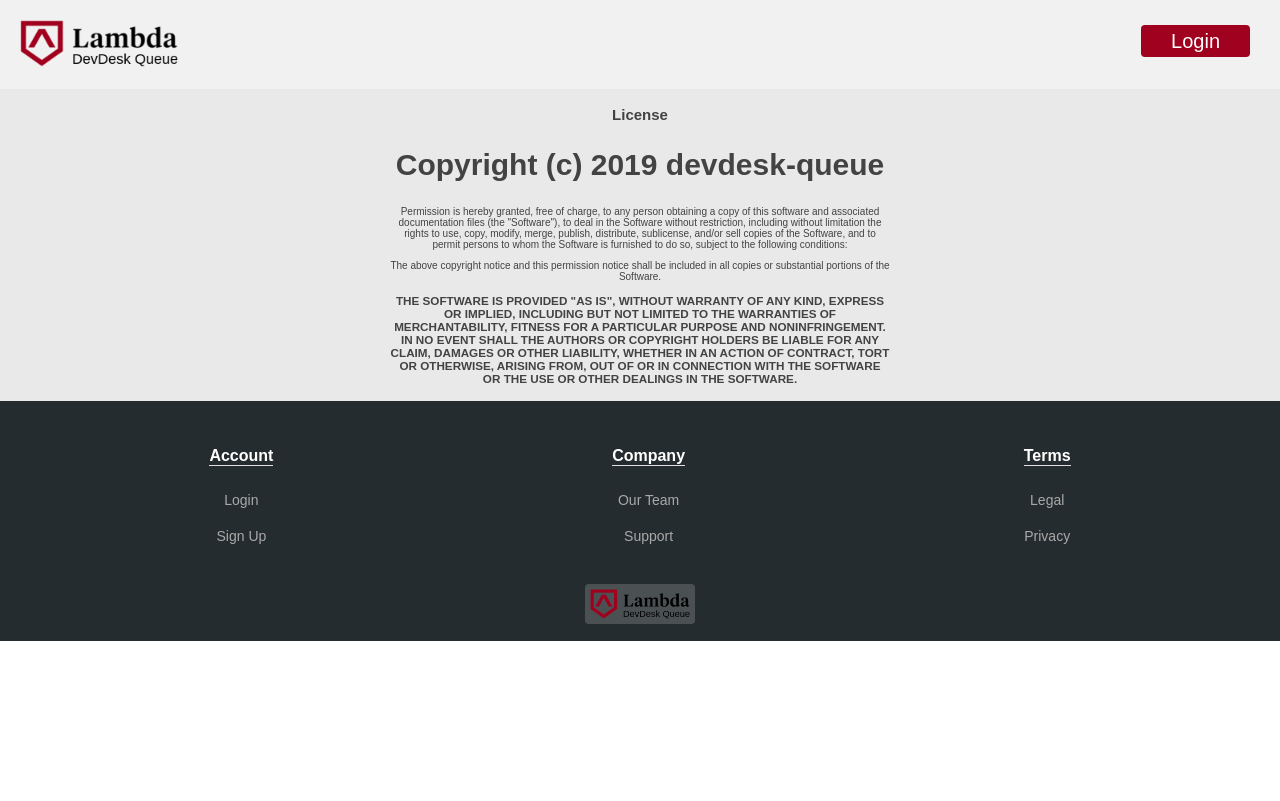
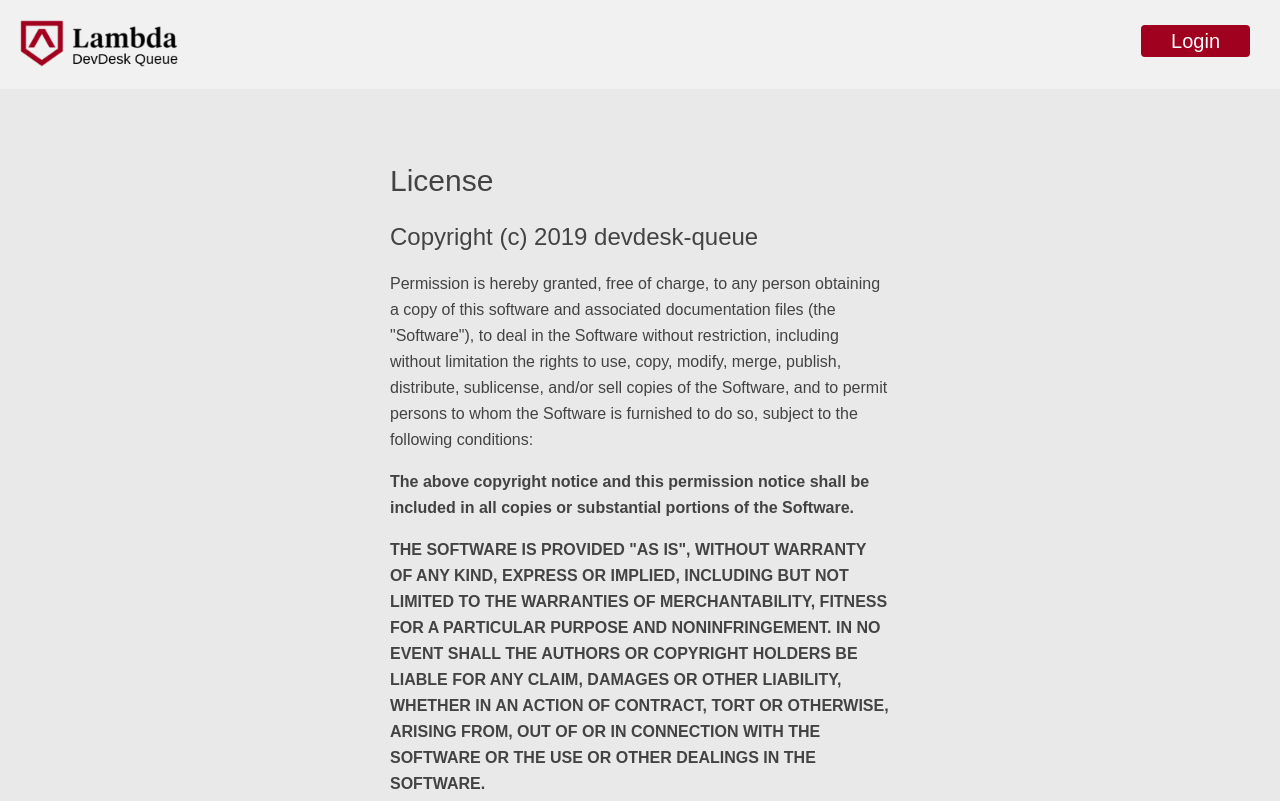
Before and after one commit to devdesk-queue/web-ui, a plain HTML site: page legal.html in a window 1280 px wide. Shown: the top 801 px of the page. Drawn offline with Linux system fonts and the light colour scheme.

Commit message:
Style license

```diff
--- a/LESS/legal.less
+++ b/LESS/legal.less
@@ -1,6 +1,20 @@
 .legal-cont{
+    padding: 50px;
+    text-align: left;
     div{
         max-width: 500px;
         margin: auto;
+        h1{
+            font-size: 3rem;
+            font-weight: 100;
+        }
+        h2{
+            font-size: 2.4rem;
+            font-weight: 200;
+        }
+        h3, strong, p{
+            font-size: 1.6rem;
+            line-height: 2.6rem;
+        }
     }
 }
--- a/legal.html
+++ b/legal.html
@@ -33,8 +33,8 @@
             copies of the Software, and to permit persons to whom the Software is
             furnished to do so, subject to the following conditions:</p>
 
-            The above copyright notice and this permission notice shall be included in all
-            copies or substantial portions of the Software.
+            <strong>The above copyright notice and this permission notice shall be included in all
+            copies or substantial portions of the Software.</st>
 
             <h3>THE SOFTWARE IS PROVIDED "AS IS", WITHOUT WARRANTY OF ANY KIND, EXPRESS OR
             IMPLIED, INCLUDING BUT NOT LIMITED TO THE WARRANTIES OF MERCHANTABILITY,
@@ -56,13 +56,13 @@
         </div>
         <div class="foot-group">
           <h3>Company</h3>
-          <a href="#">Our Team</a>
+          <a href="about.html">Our Team</a>
           <a href="#">Support</a>
         </div>
         <div class="foot-group">
           <h3>Terms</h3>
-          <a href="#">Legal</a>
-          <a href="#">Privacy</a>
+          <a href="legal.html">Legal</a>
+          <a href="privacy.html">Privacy</a>
         </div>
       </div>
       <img src="/Images/logo.png" /> <!-- Lambda Logo-->
```
Also changed, not shown: privacy.html (+3 -3 lines), CSS/index.css.
